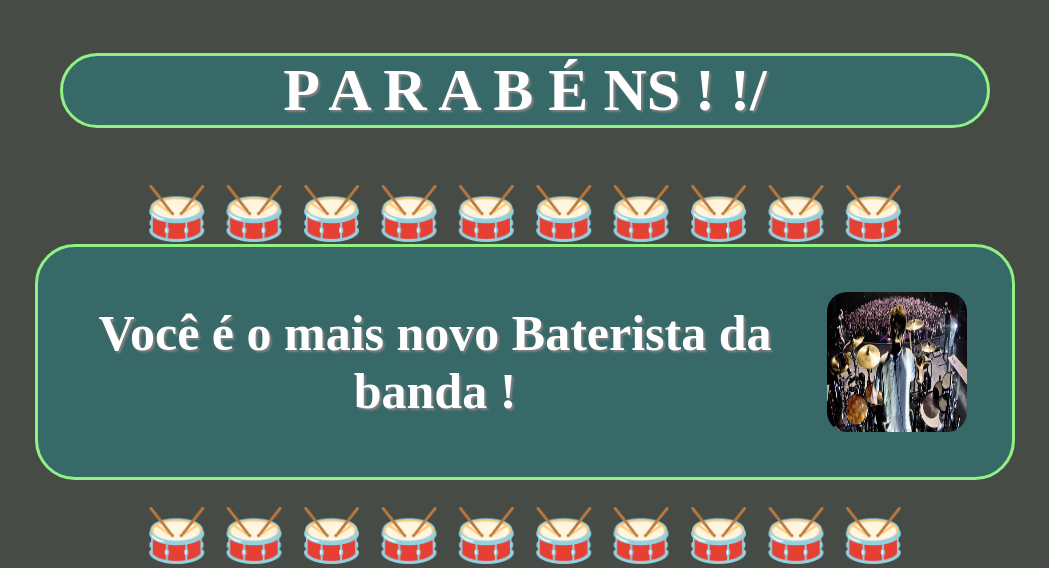
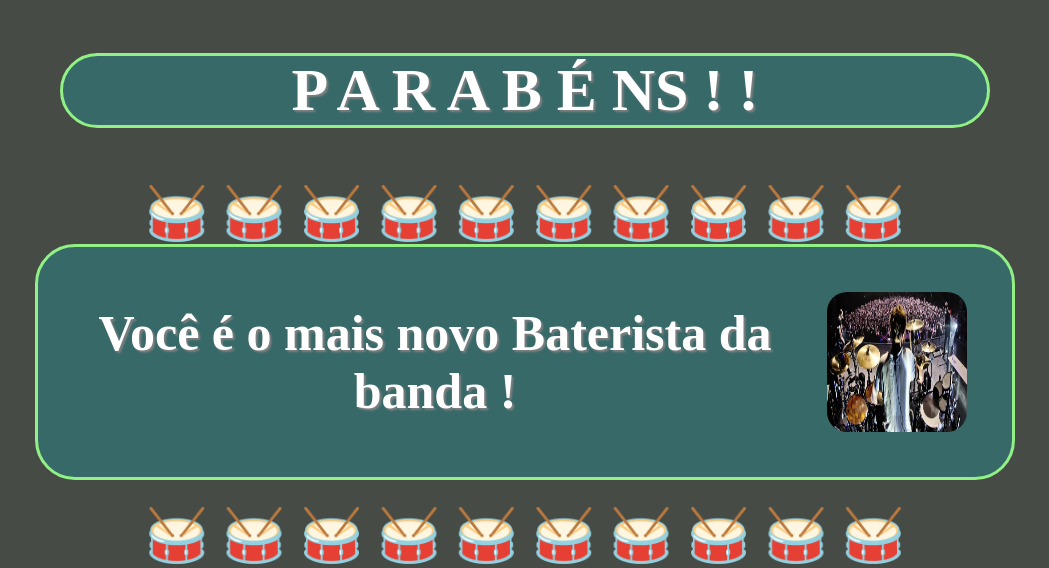
Before and after one commit to NiltonCortesJr/Game-Musical, a plain HTML site: page html/vencedorBaterista.html in a window 1280 px wide. Shown: the top 568 px of the page, without its empty margins (115-1164 px from the left). Drawn offline with Linux system fonts and the light colour scheme.

Commit message:
Corrigindo 1 erro

```diff
--- a/html/vencedorBaterista.html
+++ b/html/vencedorBaterista.html
@@ -14,7 +14,7 @@
     <body>
         <div>
             <div class="titulo">
-                <h1>P A R A B É NS ! !/</h1>
+                <h1>P A R A B É NS ! !</h1>
             </div>
             <h3>🥁 🥁 🥁 🥁 🥁 🥁 🥁 🥁 🥁 🥁 </h3>
             <div class="texto">
```
Also changed, not shown: 1 other file.
